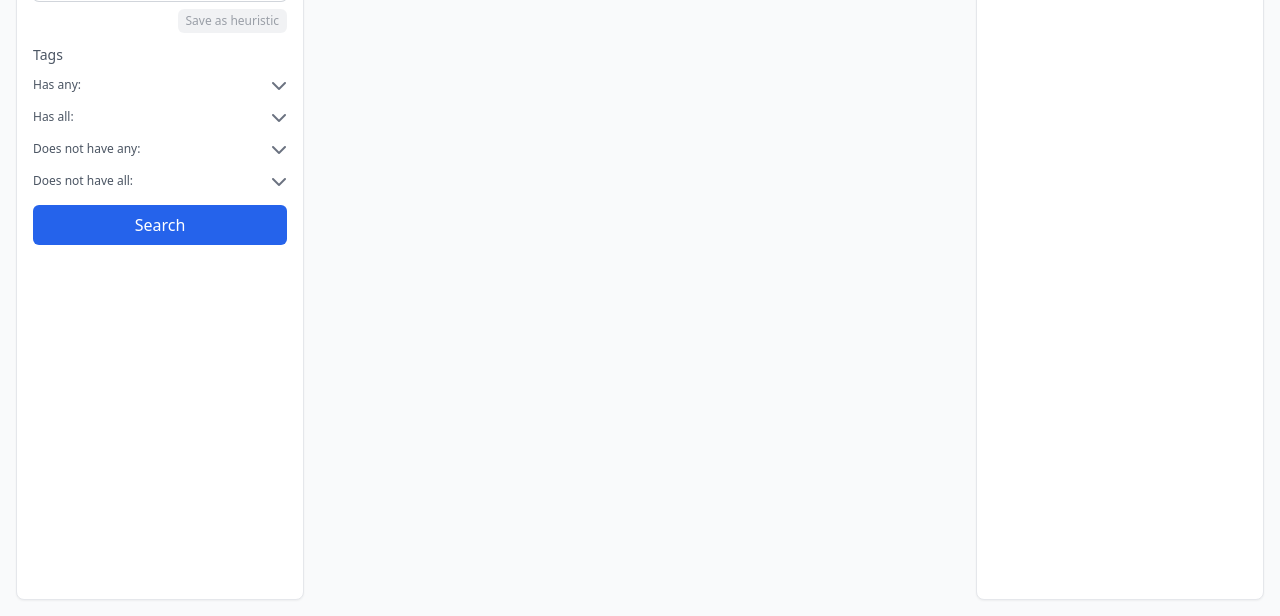
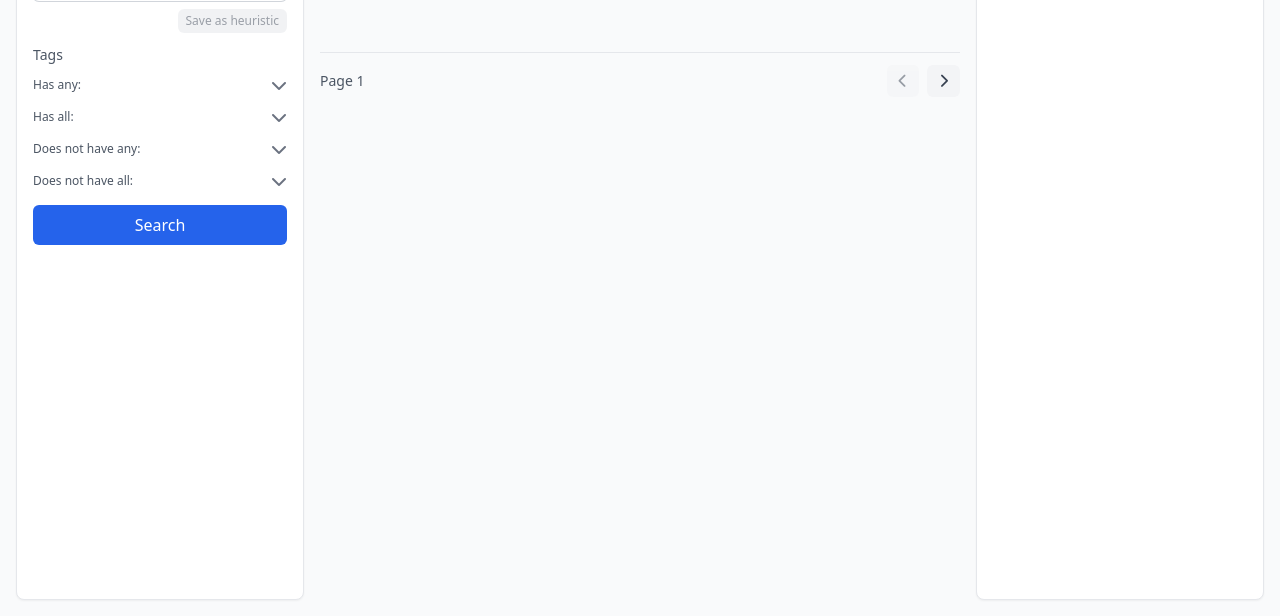
Before and after one commit to freelawproject/classifier-experiments, a Python web app: template clx/app/templates/search/index.html in a window 1280 px wide. Shown: the part 184-800 px from the top of the page. Run offline with Jinja, Linux system fonts and the light colour scheme; the template is opened without the code that fills it, so the values that code supplies are empty; some libraries are stand-ins or nearby versions.

Commit message:
feat(app): add search pagination

```diff
--- a/clx/app/templates/search/results_tab.html
+++ b/clx/app/templates/search/results_tab.html
@@ -60,7 +60,7 @@
                     <p x-text="result.text"></p>
                 </div>
                 <div class="flex flex-wrap gap-2">
-                    <template x-for="tag_id in result.tags" :key="tag_id">
+                    <template x-for="tag_id in (result.tags || []).filter(tid => (displayTags || []).includes(tid))" :key="tag_id">
                         <span
                             class="inline-flex items-center rounded-full bg-blue-100 px-2 py-1 text-xs text-gray-700"
                             x-text="tags?.[tag_id]?.slug"
@@ -71,4 +71,32 @@
             </div>
         </template>
     </div>
+    <!-- Pagination footer -->
+    <div class="mt-4 border-t border-gray-200 pt-3">
+        <div class="flex items-center justify-between">
+            <div class="text-sm text-gray-600">
+                Page <span x-text="page"></span>
+            </div>
+            <div class="flex items-center gap-2">
+                <button
+                    type="button"
+                    class="rounded-md px-3 py-1.5 text-sm bg-gray-100 text-gray-700 hover:bg-gray-200 disabled:opacity-50"
+                    :disabled="loading || page <= 1"
+                    @click="await search({ page: Math.max(1, page - 1) })"
+                    title="Previous page"
+                >
+                    <i class="fa-solid fa-chevron-left"></i>
+                </button>
+                <button
+                    type="button"
+                    class="rounded-md px-3 py-1.5 text-sm bg-gray-100 text-gray-700 hover:bg-gray-200 disabled:opacity-50"
+                    :disabled="loading"
+                    @click="await search({ page: page + 1 })"
+                    title="Next page"
+                >
+                    <i class="fa-solid fa-chevron-right"></i>
+                </button>
+            </div>
+        </div>
+    </div>
 </main>
```
